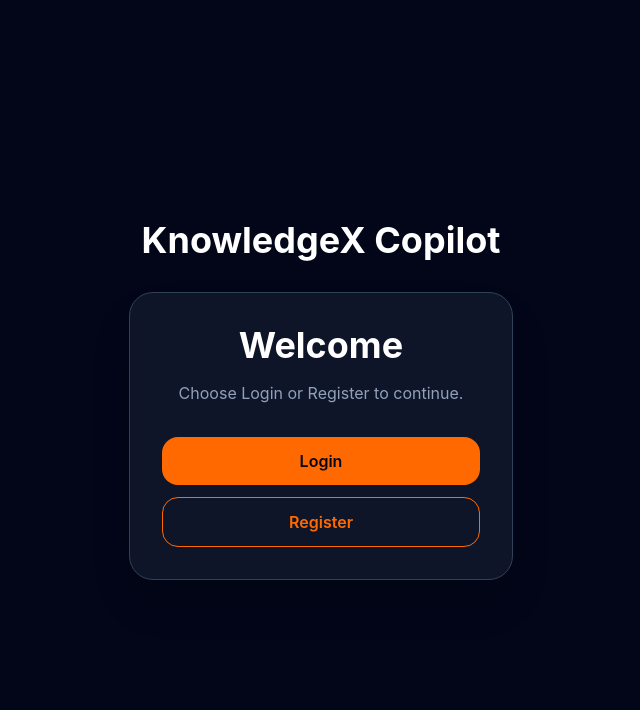
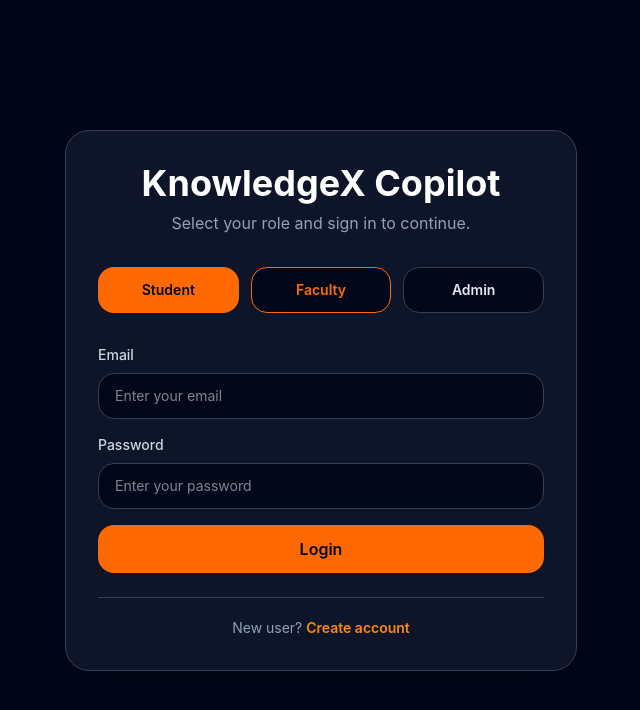
Before and after one commit to prashanthpittla0812/KnowledgeX-Copilot-University-Analytics-and-Learning-Assistant, a React (Vite) app in the folder frontend/: page / in a window 1280 px wide. Shown: the top 710 px of the page, without its empty margins (319-959 px from the left). Built offline with nearby package versions, Linux system fonts and the light colour scheme.

Commit message:
Save feature work

```diff
--- a/frontend/src/pages/home.jsx
+++ b/frontend/src/pages/home.jsx
@@ -3,26 +3,79 @@ import { useNavigate } from "react-router-dom";
 export default function Home() {
   const navigate = useNavigate();
 
+  const handleSubmit = (event) => {
+    event.preventDefault();
+    navigate("/select-login");
+  };
+
   return (
-    <div className="h-screen flex flex-col items-center justify-center bg-slate-950 px-4">
-      <h1 className="text-4xl font-bold text-white mb-8">KnowledgeX Copilot</h1>
-      <div className="w-full max-w-sm rounded-3xl border border-slate-700 bg-slate-900/95 p-8 text-center shadow-2xl shadow-black/20">
-        <h1 className="text-4xl font-bold text-white mb-4">Welcome</h1>
-        <p className="text-slate-400 mb-8">Choose Login or Register to continue.</p>
+    <div className="h-screen flex items-center justify-center bg-slate-950 px-4">
+      <div className="w-full max-w-lg rounded-3xl border border-slate-700 bg-slate-900/95 p-8 shadow-2xl shadow-black/20">
+        <div className="mb-8 text-center">
+          <h1 className="text-4xl font-bold text-white">KnowledgeX Copilot</h1>
+          <p className="text-slate-400 mt-2">Select your role and sign in to continue.</p>
+        </div>
+
+        <div className="grid gap-3 sm:grid-cols-3 mb-8">
+          <button
+            onClick={() => navigate("/student-login")}
+            className="rounded-2xl bg-orange-500 px-4 py-3 text-sm font-semibold text-slate-950 transition hover:bg-orange-400"
+          >
+            Student
+          </button>
+
+          <button
+            onClick={() => navigate("/faculty-login")}
+            className="rounded-2xl border border-orange-500 bg-slate-950/90 px-4 py-3 text-sm font-semibold text-orange-500 transition hover:bg-orange-500 hover:text-slate-950"
+          >
+            Faculty
+          </button>
 
           <button
             onClick={() => navigate("/select-login")}
-          className="w-full rounded-2xl bg-orange-500 px-4 py-3 text-base font-semibold text-slate-950 transition hover:bg-orange-400 mb-3"
+            className="rounded-2xl border border-slate-700 bg-slate-950/90 px-4 py-3 text-sm font-semibold text-slate-200 transition hover:border-orange-500 hover:text-orange-500"
+          >
+            Admin
+          </button>
+        </div>
+
+        <form onSubmit={handleSubmit} className="space-y-4">
+          <div>
+            <label className="mb-2 block text-sm font-medium text-slate-300">Email</label>
+            <input
+              type="email"
+              placeholder="Enter your email"
+              className="w-full rounded-2xl border border-slate-700 bg-slate-950/90 px-4 py-3 text-sm text-white outline-none transition focus:border-orange-500"
+            />
+          </div>
+
+          <div>
+            <label className="mb-2 block text-sm font-medium text-slate-300">Password</label>
+            <input
+              type="password"
+              placeholder="Enter your password"
+              className="w-full rounded-2xl border border-slate-700 bg-slate-950/90 px-4 py-3 text-sm text-white outline-none transition focus:border-orange-500"
+            />
+          </div>
+
+          <button
+            type="submit"
+            className="w-full rounded-2xl bg-orange-500 px-4 py-3 text-base font-semibold text-slate-950 transition hover:bg-orange-400"
           >
             Login
           </button>
+        </form>
 
+        <div className="mt-6 border-t border-slate-700 pt-5 text-center text-sm text-slate-400">
+          New user?{' '}
           <button
+            type="button"
             onClick={() => navigate("/select-register")}
-          className="w-full rounded-2xl border border-orange-500 px-4 py-3 text-base font-semibold text-orange-500 transition hover:bg-orange-500 hover:text-slate-950"
+            className="font-semibold text-orange-400 hover:text-orange-300"
           >
-          Register
+            Create account
           </button>
+        </div>
       </div>
     </div>
   );
```
Lines whose indentation alone changed are shown as unchanged.
